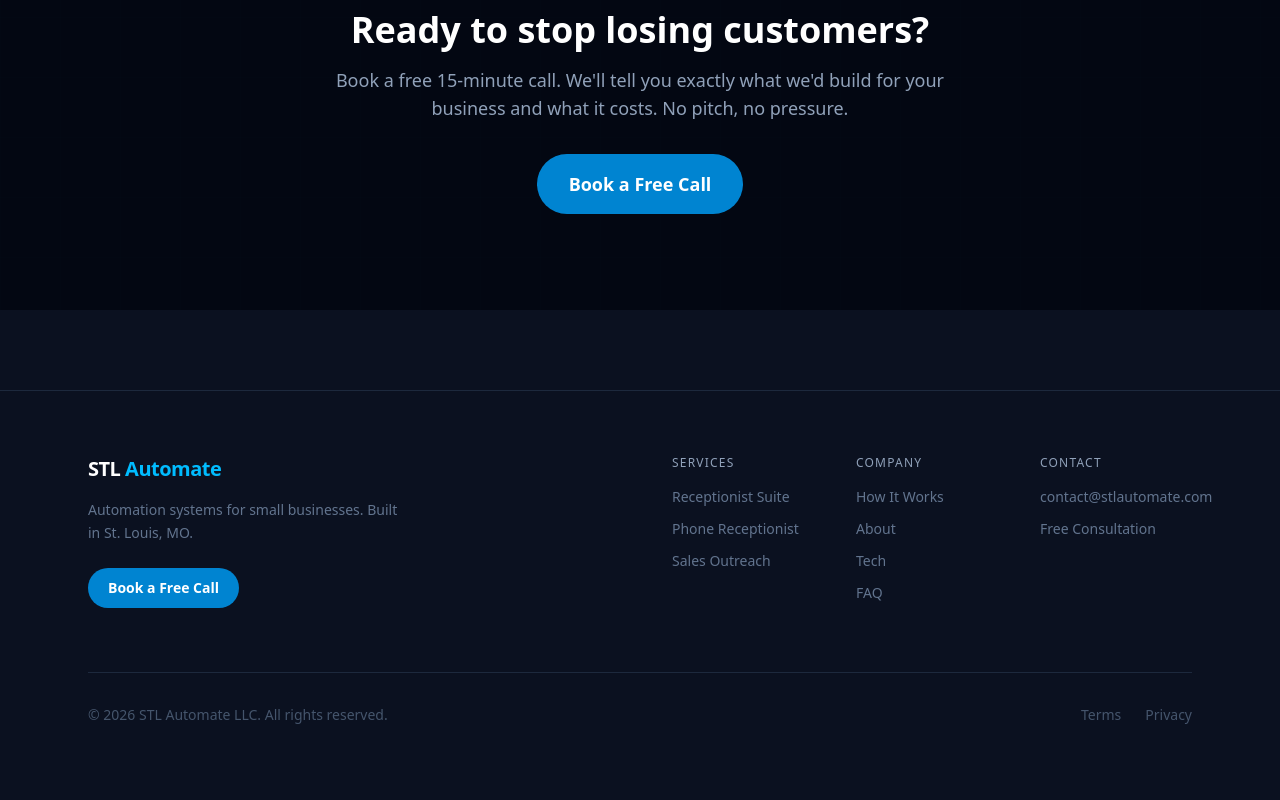
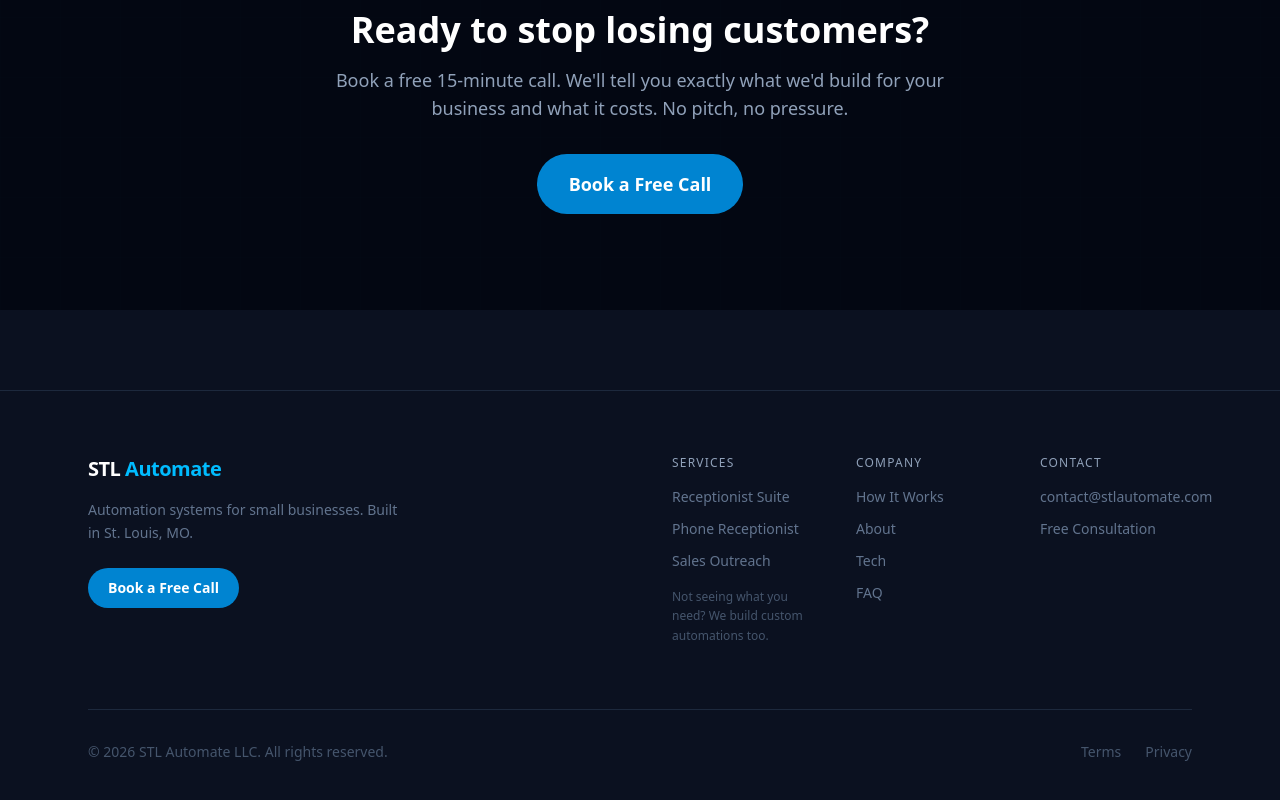
Before and after one commit to irsiya247/stlautomate-next, a Next.js app: page / in a window 1280 px wide. Shown: the part 2863-3663 px from the top of the page. Built offline with nearby package versions, Linux system fonts and the light colour scheme.

Commit message:
Add custom automation note under footer services

```diff
--- a/src/app/layout.js
+++ b/src/app/layout.js
@@ -41,6 +41,7 @@ export default function RootLayout({ children }) {
                     <li><a href="/services#vapi" className="hover:text-white transition-colors">Phone Receptionist</a></li>
                     <li><a href="/services#sdr" className="hover:text-white transition-colors">Sales Outreach</a></li>
                   </ul>
+                  <p className="text-slate-600 text-xs leading-relaxed mt-4">Not seeing what you need? We build custom automations too.</p>
                 </div>
                 <div>
                   <div className="text-slate-400 text-xs tracking-widest uppercase mb-4">Company</div>
```
